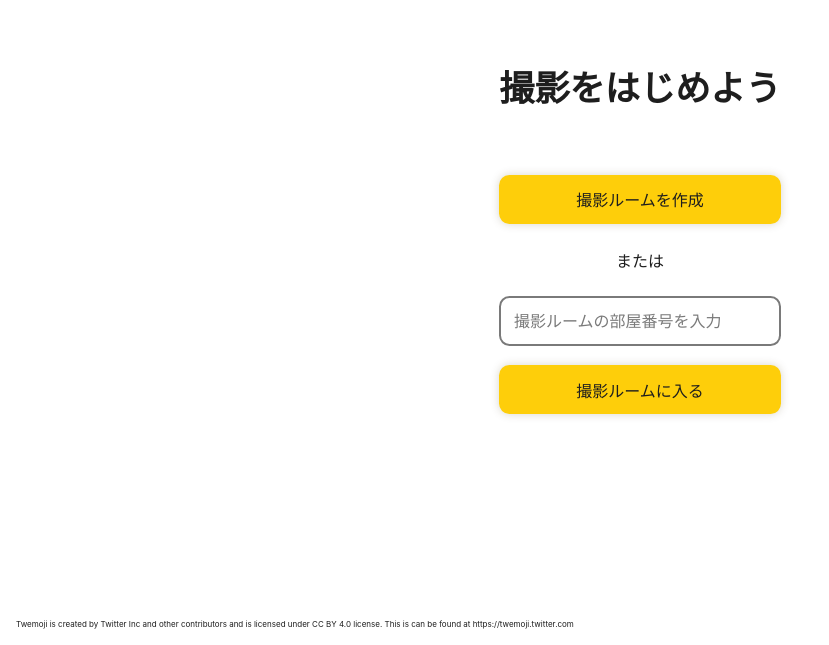
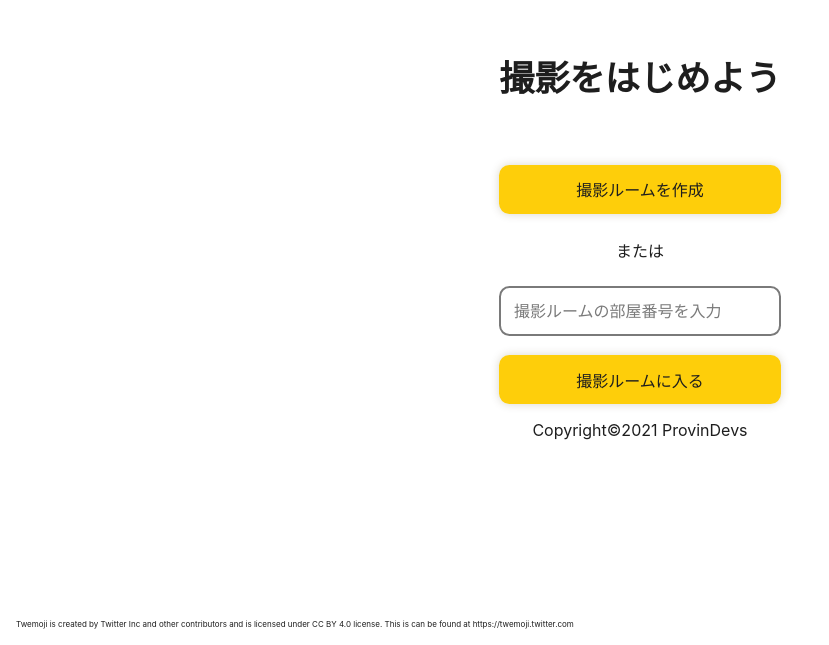
Before and after one commit to ProvinDevs/2020vol5-frontend, a React app: page / in a window 1280 px wide. Shown: the part 155-800 px from the top of the page, without its empty margins (0-829 px from the left). Built offline with nearby package versions, Linux system fonts and the light colour scheme.

Commit message:
feat : add Copyright

```diff
--- a/src/pages/Home.tsx
+++ b/src/pages/Home.tsx
@@ -159,6 +159,7 @@ const Home: FC<BrowserRouterProps> = () => {
           <div>接続に失敗しました。ルームIDを確認してください。</div>
         )}
       </div>
+      <div>Copyright©2021 ProvinDevs</div>
       <div className={styles["license"]}>
         Twemoji is created by Twitter Inc and other contributors and is licensed
         under CC BY 4.0 license. This is can be found at
```
